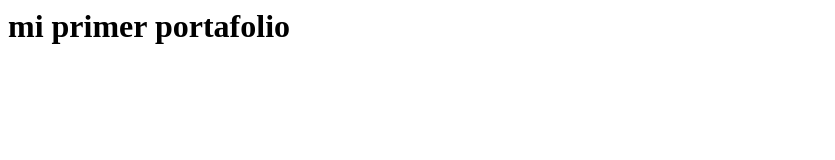
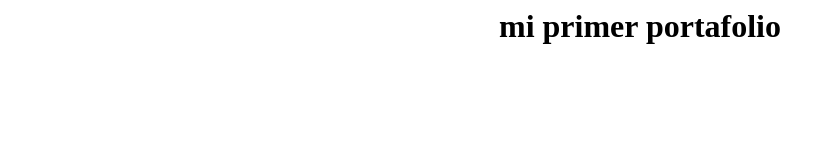
Before and after one commit to kervinprieto23/Mi-primer-portafolio, a plain HTML site: page Index.html in a window 1280 px wide. Shown: the whole page, without its empty margins (0-835 px from the left). Drawn offline with Linux system fonts and the light colour scheme.

Commit message:
Update Index.html

```diff
--- a/Index.html
+++ b/Index.html
@@ -1 +1 @@
-<h1>mi primer portafolio</h1>
+<h1><center>mi primer portafolio</center></h1>
```
